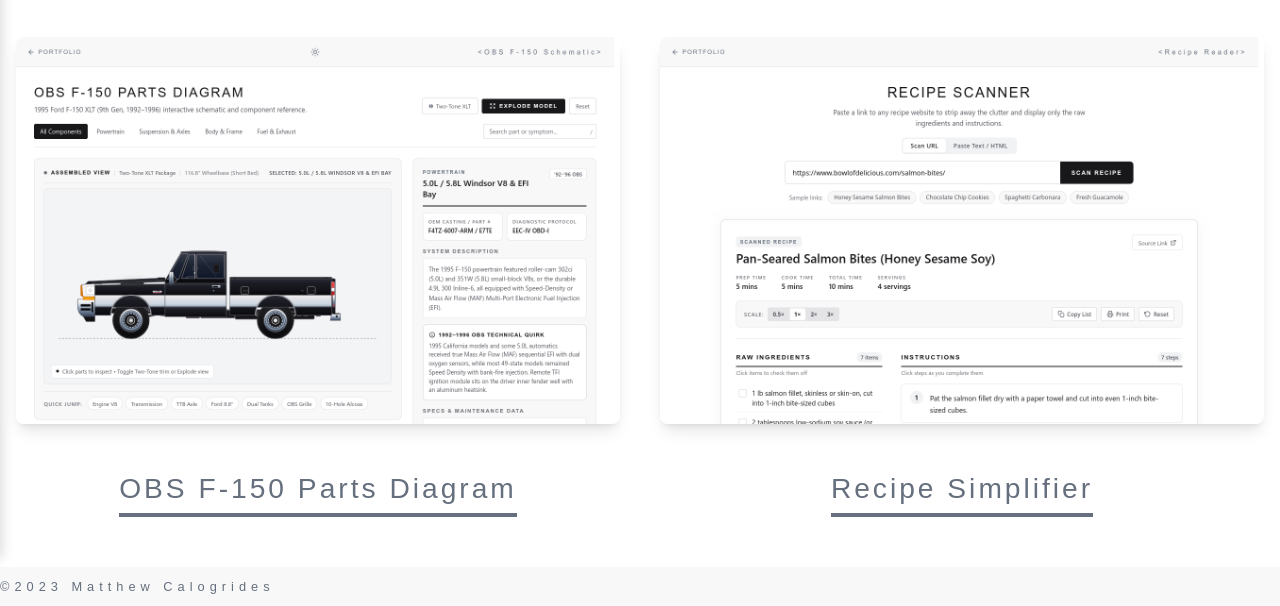
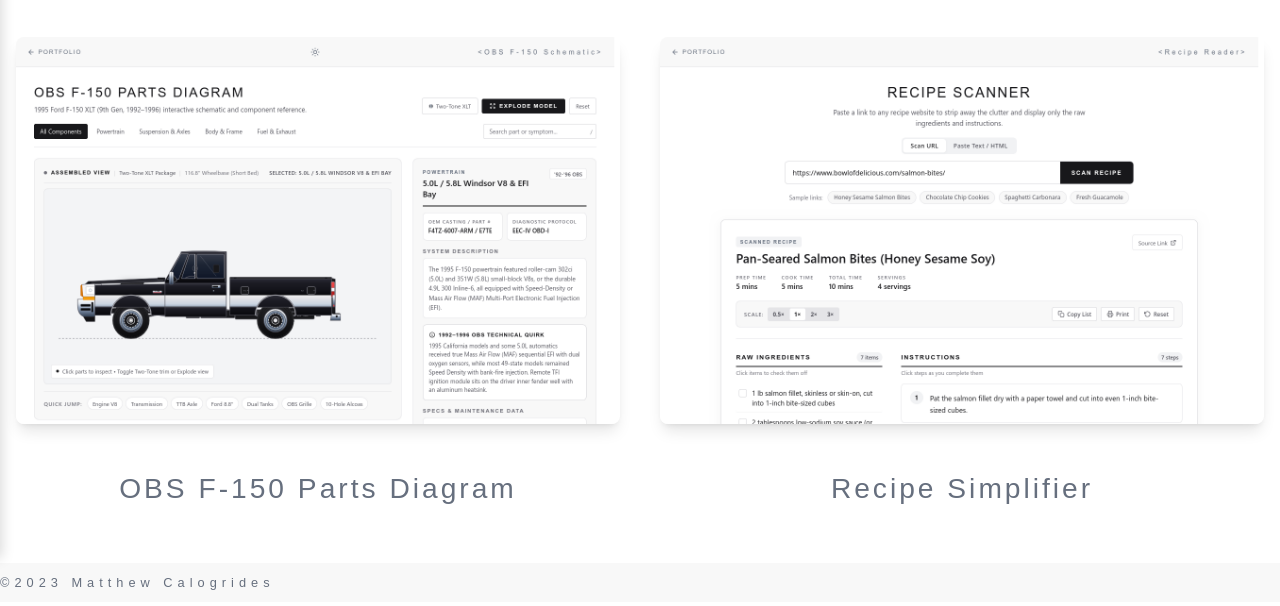
Before and after one commit to BLankSenpai/BLankSenpai.github.io, a plain HTML site: page index.html in a window 1280 px wide. Shown: the part 242-848 px from the top of the page. Drawn offline with nearby package versions, Linux system fonts and the light colour scheme.

Commit message:
remove underline

```diff
--- a/style.css
+++ b/style.css
@@ -145,7 +145,6 @@ img {
     letter-spacing: 3px;
     font-size: clamp(1.25rem, 2.2vw, 2.1rem);
     color: #666f7e;
-    border-bottom: 4px solid #666f7e;
     padding-bottom: 0.2rem;
     margin-top: 0.75rem;
     text-align: center;
```
